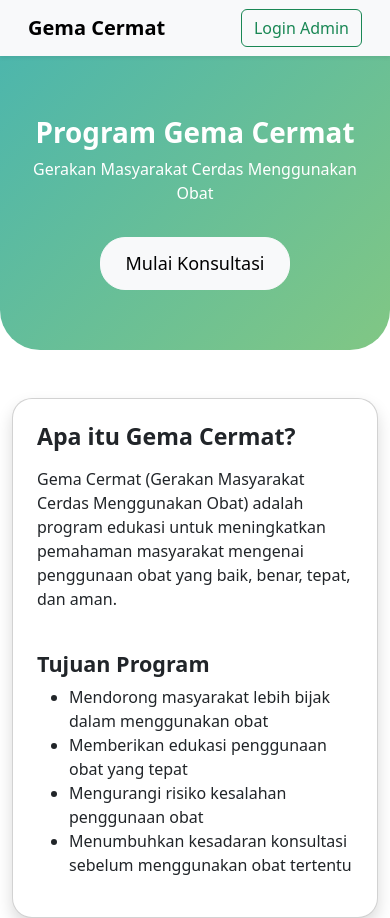
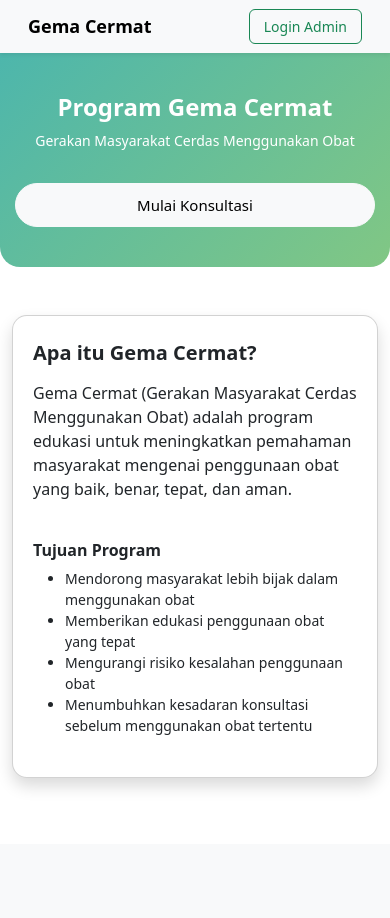
Before and after one commit to amarramitha/sispak, a Flask app: template templates/user/home.html in a window 390 px wide. After the commit the page ends 787 px from the top, so only its background shows below. Run offline with Flask 3, Linux system fonts and the light colour scheme; the template is opened without the code that fills it, so the values that code supplies are empty.

Commit message:
update responsif user

```diff
--- a/templates/user/hasil.html
+++ b/templates/user/hasil.html
@@ -705,6 +705,11 @@
                             <i class="bi bi-capsule" style="font-size: 80px; color: #ddd;"></i>
                         {% endif %}
                         <span class="obat-badge">Direkomendasikan</span>
+                        {% if o.nilai_keyakinan %}
+                            <span class="obat-badge" style="top: 60px;">
+                                Keyakinan: {{ (o.nilai_keyakinan * 100) | round(1) }}%
+                            </span>
+                            {% endif %}
                     </div>
 
                     <h4 class="obat-name">
--- a/templates/user/home.html
+++ b/templates/user/home.html
@@ -23,6 +23,85 @@
     border-radius: 25px;
     font-size: 18px;
     padding: 12px 25px;
+}
+
+/* Responsive */
+@media (max-width: 768px) {
+    .header {
+        padding: 50px 15px;
+        border-radius: 0 0 30px 30px;
+    }
+
+    .header h1 {
+        font-size: 28px;
+    }
+
+    .header p {
+        font-size: 15px;
+    }
+
+    .btn-cute {
+        font-size: 16px;
+        padding: 10px 20px;
+    }
+
+    .info-card {
+        border-radius: 15px;
+    }
+
+    .info-card h3 {
+        font-size: 22px;
+    }
+
+    .info-card h4 {
+        font-size: 18px;
+    }
+}
+
+@media (max-width: 576px) {
+    .header {
+        padding: 40px 15px;
+        border-radius: 0 0 20px 20px;
+    }
+
+    .header h1 {
+        font-size: 24px;
+    }
+
+    .header p {
+        font-size: 14px;
+    }
+
+    .btn-cute {
+        font-size: 15px;
+        padding: 10px 18px;
+        width: 100%;
+    }
+
+    .navbar-brand {
+        font-size: 18px;
+    }
+
+    .btn-outline-success {
+        font-size: 14px;
+        padding: 6px 14px;
+    }
+
+    .info-card {
+        padding: 25px 20px !important;
+    }
+
+    .info-card h3 {
+        font-size: 20px;
+    }
+
+    .info-card h4 {
+        font-size: 16px;
+    }
+
+    .info-card ul li {
+        font-size: 14px;
+    }
 }
 </style>
 
```
